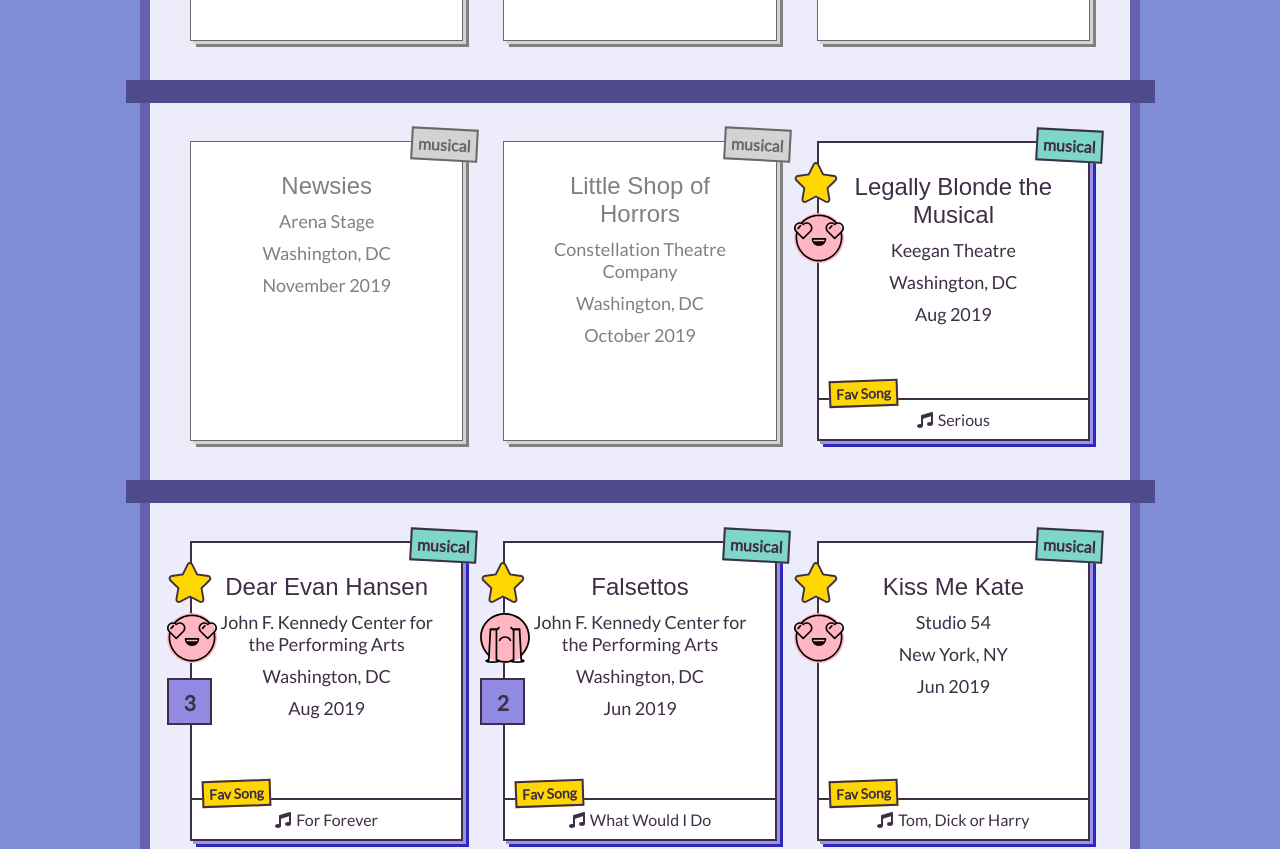
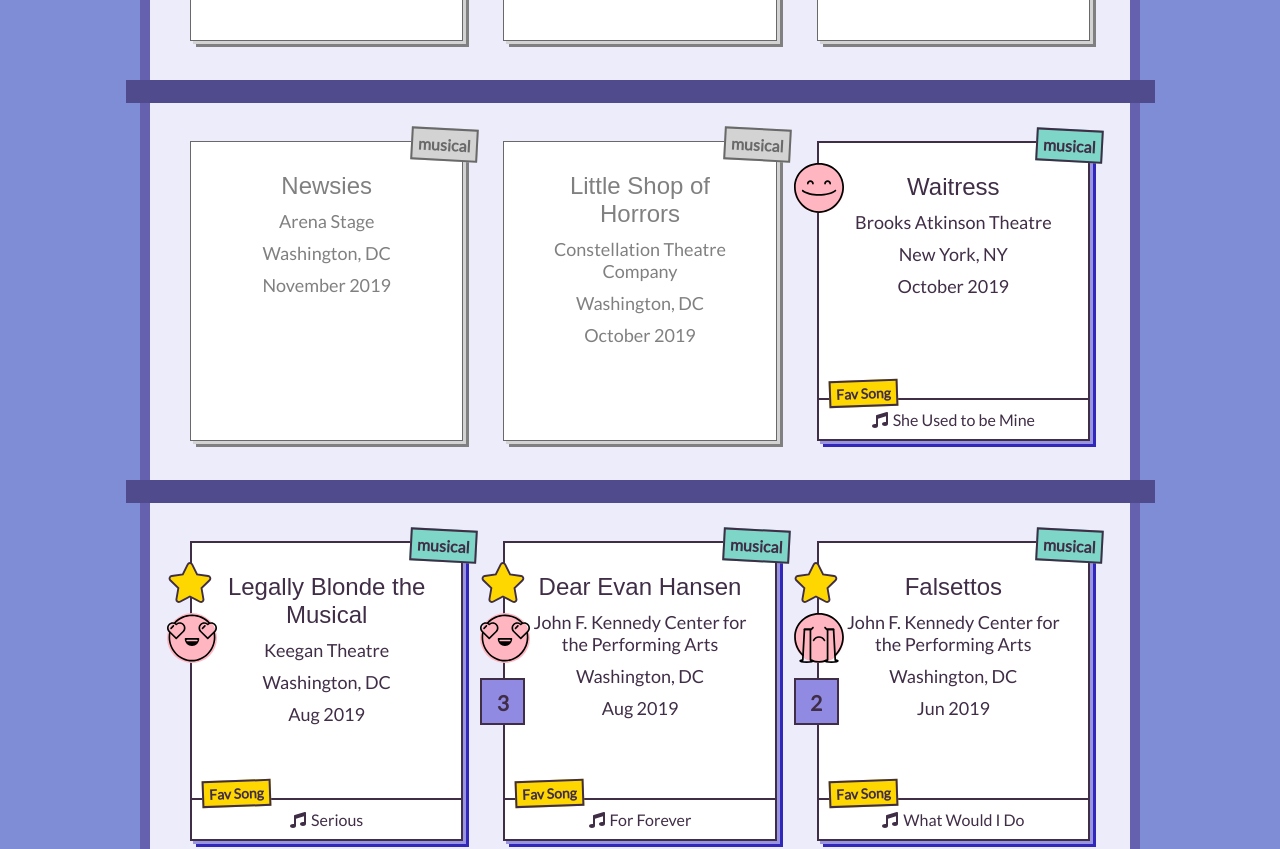
Before and after one commit to brittanyrw/theaterlog, a Vue app: page / in a window 1280 px wide. Shown: the part 1180-2029 px from the top of the page. Built offline with nearby package versions, Linux system fonts and the light colour scheme; a web font is replaced by a local one.

Commit message:
Update shows.js

```diff
--- a/src/data/shows.js
+++ b/src/data/shows.js
@@ -1,5 +1,5 @@
 export const showList = [{
-    id: 's66',
+    id: 's67',
     name: "Six the Musical",
     theater: "Brooks Atkinson Theatre",
     date: "March 2020",
@@ -12,7 +12,7 @@
     type: 'musical',
     review: 'love'
     },{
-    id: 's65',
+    id: 's66',
     name: "Next to Normal",
     theater: "John F. Kennedy Center for the Performing Arts",
     date: "January 2020",
@@ -25,7 +25,7 @@
     type: 'musical',
     review: 'love'
     },{
-    id: 's64',
+    id: 's65',
     name: "Harry Potter and the Cursed Child",
     theater: "Lyric Theatre",
     date: "December 2019",
@@ -38,7 +38,7 @@
     type: 'play',
     review: ''
     },{
-    id: 's63',
+    id: 's64',
     name: "Newsies",
     theater: "Arena Stage",
     date: "November 2019",
@@ -51,7 +51,7 @@
     type: 'musical',
     review: 'love'
     },{
-    id: 's62',
+    id: 's63',
     name: "Little Shop of Horrors",
     theater: "Constellation Theatre Company",
     date: "October 2019",
@@ -63,6 +63,21 @@
     multi: 0,
     type: 'musical',
     review: ''
+    },{
+    id: 's62',
+    name: "Waitress",
+    link: 'https://waitressthemusical.com/',
+    theater: "Brooks Atkinson Theatre",
+    date: "October 2019",
+    location: "New York, NY",
+    illustration: 'pie',
+    favSong: 'She Used to be Mine',
+    fav: false,
+    upcoming: false,
+    multi: 0,
+    type: 'musical',
+    review: 'happy',
+    favSongLink: 'https://www.youtube.com/watch?v=Erjdq6wwRuU'
     },{
     id: 's61',
     name: "Legally Blonde the Musical",
```
